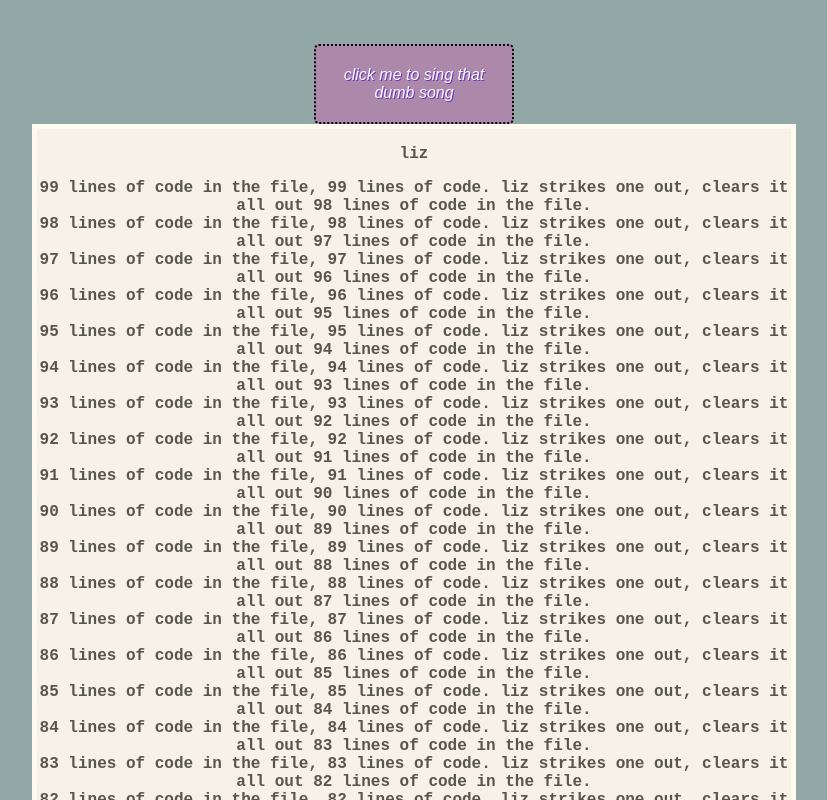
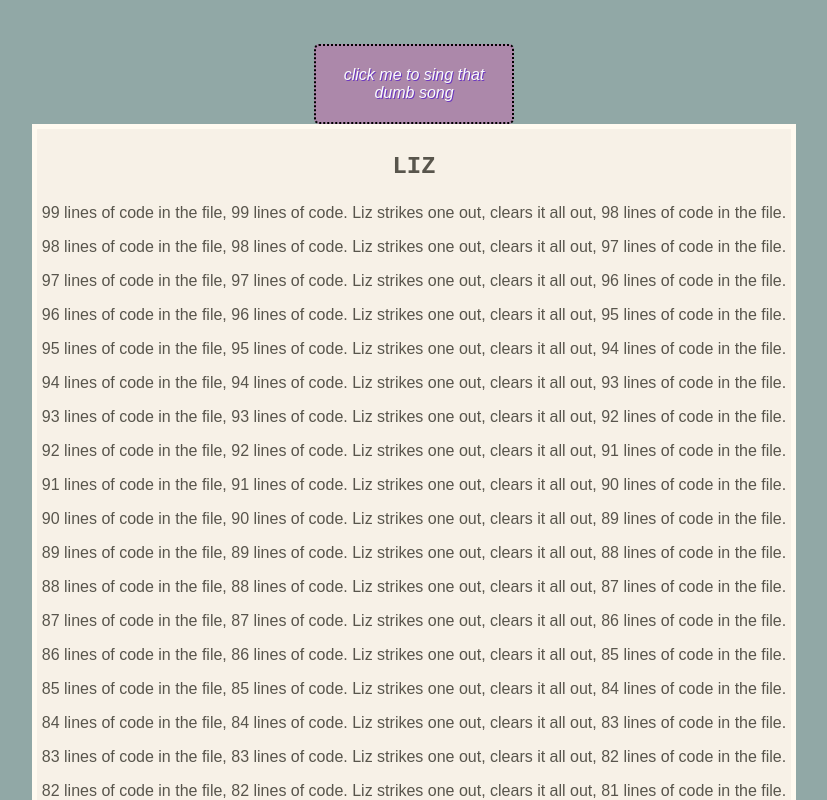
Before and after one commit to elliebanks/99lines-part2, a plain HTML site: page index.html in a window 1280 px wide. Both pictures are taken after a click on the button "click me to sing that dumb song". Shown: the top 800 px of the page, without its empty margins (226-1053 px from the left). Drawn offline with Linux system fonts and the light colour scheme.

Commit message:
update. fixed grammar & function loop

```diff
--- a/app.js
+++ b/app.js
@@ -5,45 +5,65 @@
     console.log(friends[i])
 }*/
 
-let friends = ["Liz", "Devon", "Bethany", "Taylor", "Jessica"];
-let body = document.body;
+document.addEventListener("DOMContentLoaded", function () {
+    let sing = document.createElement("button");
+    let buttonText = document.createTextNode("click me to sing that dumb song");
+    sing.appendChild(buttonText);
+
+
+    sing.addEventListener("click", function () {
+        let friends = ["Liz", "Devon", "Bethany", "Taylor", "Jessica"];
+
+       /* for (i = 0; i < friends.length; i++) { */
+        let newFriendDiv = document.createElement("div");
+
+        friends.forEach(function (name, index) {
+                document.body.appendChild(newFriendDiv);
+                let newFriendHeader = document.createElement("h3");
+
+
+                newFriendDiv.setAttribute('class', 'friend');
+                newFriendHeader.innerText = name;
+                newFriendDiv.className = "friend";
+                newFriendDiv.appendChild(newFriendHeader);
+
+
+                for (j = 99; j > 0; j--) {
+                    if (j > 2) {
+                        let lyric = document.createElement("p");
+
+                        lyric.innerText = (j + ' lines of code in the file, ' + j + ' lines of code. ' + name +
+                        ' strikes one out, clears it all out, ' + (j - 1) + ' lines of code in the file.')
+                        newFriendDiv.appendChild(lyric)
+                    }
+                    else if (j == 2) {
+                        let lyric = document.createElement("p");
+
+                        lyric.innerText = (j + ' lines of code in the file, ' + j +
+                        ' lines of code. ' + name + ' strikes one out, clears it all out, ' + (j - 1) +
+                        ' line of code in the file.')
+                        newFriendDiv.appendChild(lyric)
+
+                    } else {
+                        let lyric = document.createElement("p");
+
+                        lyric.innerText = (j + ' line of code in the file,' + j + ' line of code. ' + name
+                        + ' strikes it out, clears it all out, 0 lines of code in the file. ')
+                        newFriendDiv.appendChild(lyric)
+                    }
+                }
+            });
+
+    });
+  document.body.appendChild(sing)
+});
 
 
 
 
-window.addEventListener("DOMContentLoaded", function () {
-    let sing = document.createElement("button");
-    let buttonText = document.createTextNode("click me to sing that dumb song");
-    sing.appendChild(buttonText);
-    document.body.appendChild(sing);
-
-    sing.addEventListener("click", function () {
-        friends.forEach(function (name, index) {
-            let newFriendDiv = document.createElement("div");
-            let newFriendHeader = document.createElement("h3");
-            let newFriendParagraph = document.createElement("p");
-
-            newFriendDiv.setAttribute("class", "friend");
-            newFriendHeader.innerText = name;
-            newFriendDiv.appendChild(newFriendHeader);
-            newFriendHeader.appendChild(newFriendParagraph);
-
-
-            for (let f = 99; f > 0; f--) {
-                if (f > 1) {
-                    newFriendParagraph.innerHTML += f + " lines of code in the file, " + f +
-                    " lines of code. " + name + " strikes one out, clears it all out " + (f - 1) +
-                    " lines of code in the file. " + "</br>" ;
-                } else {
-                    newFriendParagraph.innerHTML += " 1 line of code in the file, 1 line of code. " + name
-                    + " strikes it out, clears it all out, 0 lines of code in the file. " + "</br>";
-                }
-            }
-            body.appendChild(newFriendDiv);
-        });
-    });
-});
-
+/*newFriendParagraph.innerHTML += f + " lines of code in the file, " + f +
+" lines of code. " + name + " strikes one out, clears it all out, " + (f - 1) +
+" lines of code in the file. " + "</br>" ; */
 /*sing.addEventListener("click", function () {
          for (let f = 0; f < friends.length; f++) {
              for (let j = 99; j > 0; j--)
--- a/index.html
+++ b/index.html
@@ -5,7 +5,7 @@
     <meta http-equiv="X-UA-Compatible" content="IE=edge">
     <meta name="viewport" content="width=device-width, initial-scale=1.0">
     <link rel="stylesheet" href="styles.css">
-    <title>99 Lines of Code in the File</title>
+    <title>99 Lines of Code in the File Pt 2</title>
 </head>
 <body>
 
--- a/styles.css
+++ b/styles.css
@@ -10,15 +10,14 @@ h1 {
     text-align: center;
 }
 .friend > h3 {
-    text-transform: lowercase;
-    font-size: 16px;
+    text-transform: uppercase;
+    font-size: 24px;
     font-family: monospace;
 }
 
 .friend {
     color: rgb(88, 85, 76);
     background-color: rgb(247, 241, 231);
-    text-transform: lowercase;
     text-align: center;
     border: 5px solid floralwhite;
     margin-left: 250px;
```
